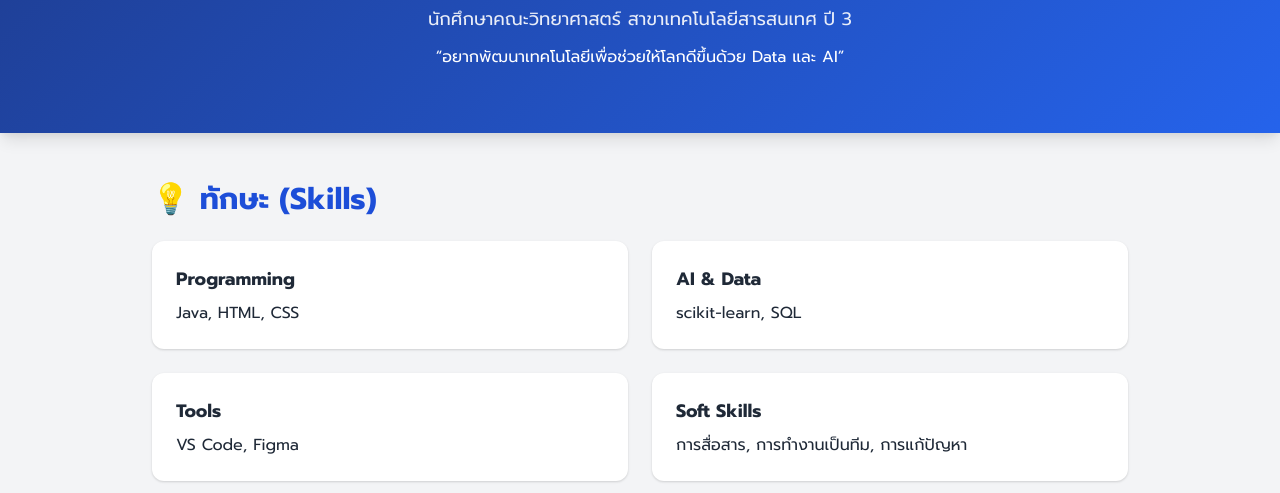
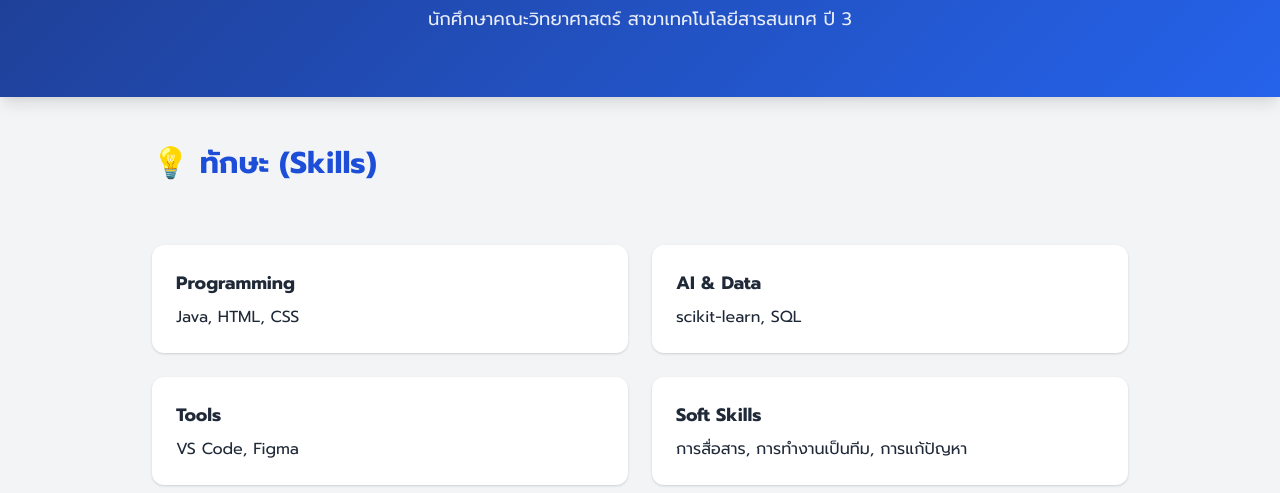
Before and after one commit to KIMM1CH/KIMM1CH.github.io, a plain HTML site: page index.html in a window 1280 px wide. Shown: the part 307-800 px from the top of the page. Drawn offline with nearby package versions, Linux system fonts and the light colour scheme.

Commit message:
Update index.html

```diff
--- a/index.html
+++ b/index.html
@@ -46,14 +46,15 @@
     <img src="profile.jpg" alt="Profile" class="w-32 h-32 rounded-full mx-auto border-4 border-white shadow-md mb-4">
     <h2 class="text-4xl font-bold">นายศราวุธ แสงชาติ</h2>
     <p class="text-lg mt-2 opacity-90">นักศึกษาคณะวิทยาศาสตร์ สาขาเทคโนโลยีสารสนเทศ ปี 3</p>
-    <p class="mt-3">“อยากพัฒนาเทคโนโลยีเพื่อช่วยให้โลกดีขึ้นด้วย Data และ AI”</p>
+
   </header>
 
   <main class="max-w-5xl mx-auto px-6 py-12 space-y-16">
 
     <!-- Skills -->
+
+      <h2 class="text-3xl font-semibold text-blue-700 mb-6">💡 ทักษะ (Skills)</h2>
     <section id="skills">
-      <h2 class="text-3xl font-semibold text-blue-700 mb-6">💡 ทักษะ (Skills)</h2>
       <div class="grid md:grid-cols-2 gap-6">
         <div class="card bg-white p-6 rounded-xl shadow">
           <h3 class="font-semibold text-lg mb-2">Programming</h3>
```
